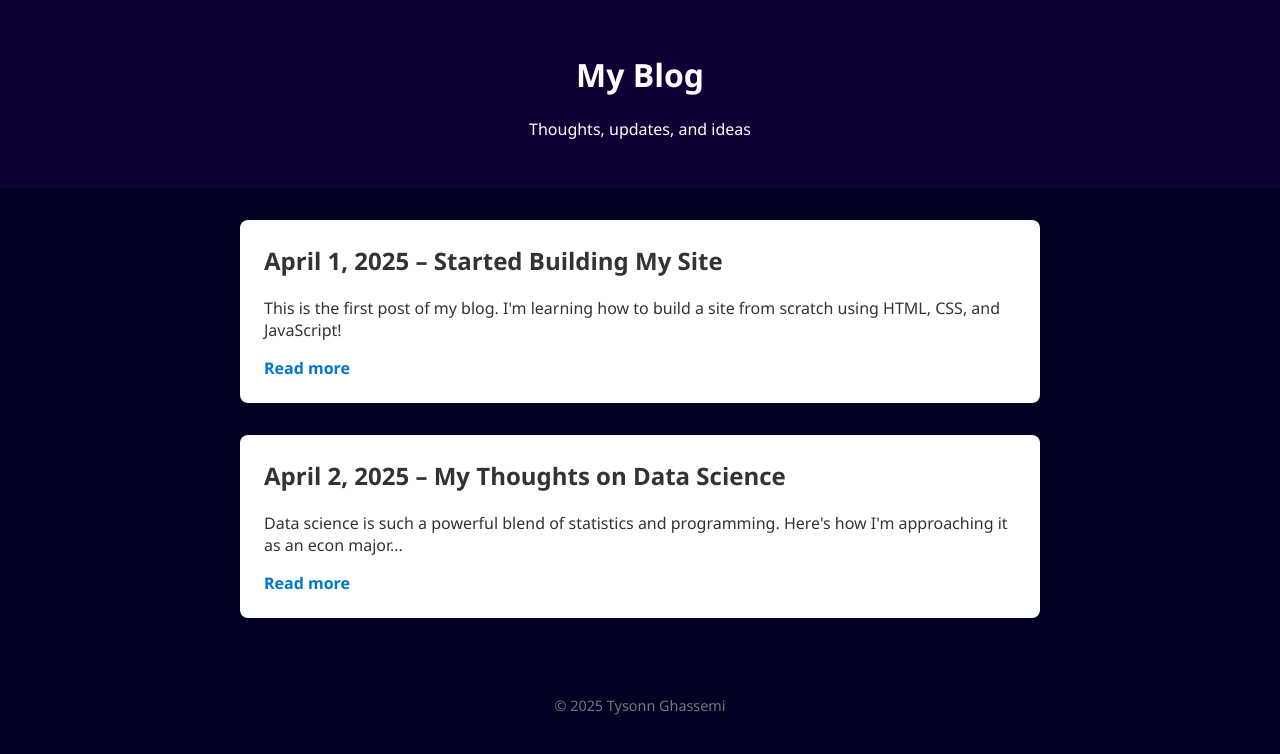
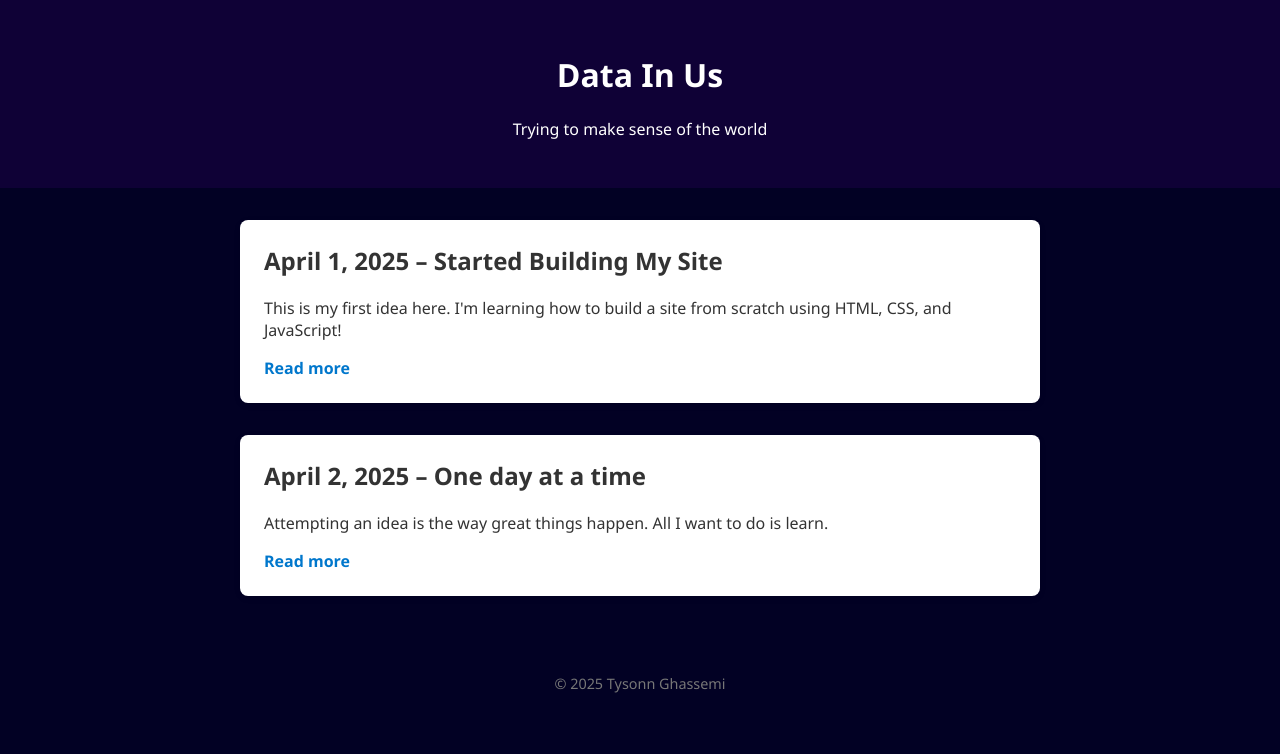
Before and after one commit to Tysonn-0/my-blog-site, a plain HTML site: page index.html in a window 1280 px wide. Drawn offline with Linux system fonts and the light colour scheme.

Commit message:
Update index.html
Change in title and articles titles and descriptions. Still just playing around with things. Next is to add links to the articles.

```diff
--- a/index.html
+++ b/index.html
@@ -7,20 +7,20 @@
 </head>
 <body>
   <header>
-    <h1>My Blog</h1>
-    <p>Thoughts, updates, and ideas</p>
+    <h1>Data In Us</h1>
+    <p>Trying to make sense of the world</p>
   </header>
 
   <main class="blog-posts">
     <article class="post">
       <h2>April 1, 2025 – Started Building My Site</h2>
-      <p>This is the first post of my blog. I'm learning how to build a site from scratch using HTML, CSS, and JavaScript!</p>
+      <p>This is my first idea here. I'm learning how to build a site from scratch using HTML, CSS, and JavaScript!</p>
       <a href="#">Read more</a>
     </article>
 
     <article class="post">
-      <h2>April 2, 2025 – My Thoughts on Data Science</h2>
-      <p>Data science is such a powerful blend of statistics and programming. Here's how I'm approaching it as an econ major...</p>
+      <h2>April 2, 2025 – One day at a time</h2>
+      <p>Attempting an idea is the way great things happen. All I want to do is learn. </p>
       <a href="#">Read more</a>
     </article>
 
```
